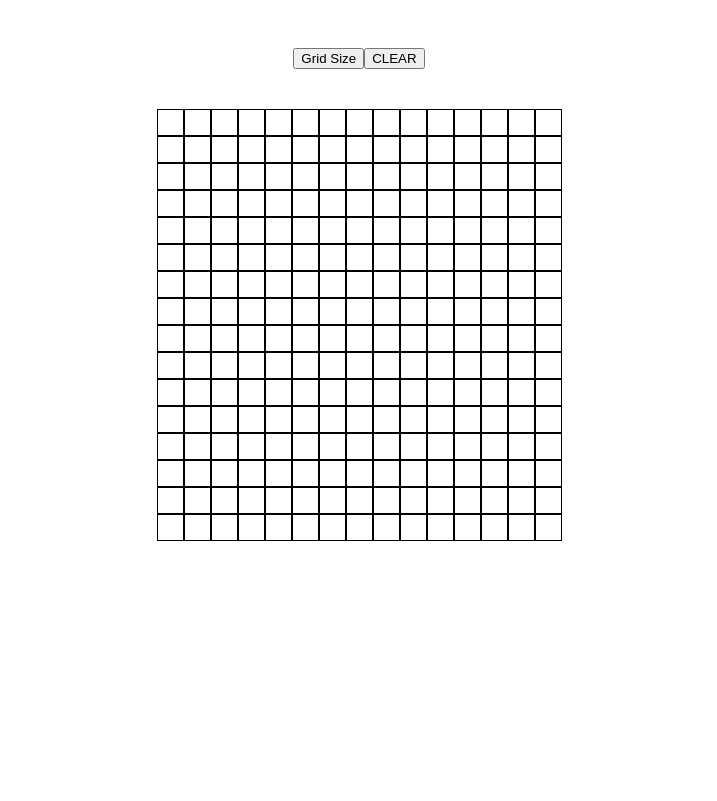
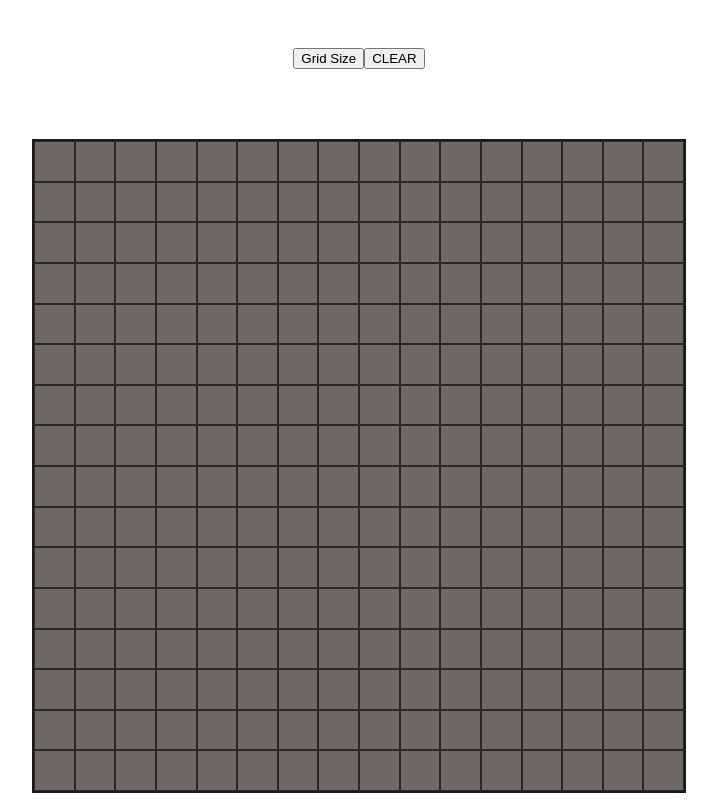
Before and after one commit to jackohhearts/Etch-A-Sketch, a plain HTML site: page index.html in a window 1280 px wide. Shown: the whole page, without its empty margins (281-998 px from the left). Drawn offline with Linux system fonts and the light colour scheme.

Commit message:
grid stays same size

```diff
--- a/index.html
+++ b/index.html
@@ -11,8 +11,10 @@
     <button id="gridSize-btn">Grid Size</button>
     <button id="clear-btn">CLEAR</button>
     </div>
+    <div class="mainDiv">
     <div id="container">
 
+    </div>
     </div>
     <script src="index.js"></script>
 </body>
--- a/index.js
+++ b/index.js
@@ -1,7 +1,7 @@
 const container = document.getElementById("container")
 const button = document.getElementById("gridSize-btn")
 const buttonclear = document.getElementById("clear-btn")
-let size = ""
+let size = "16"
 
 
     let mouseDown = false
@@ -26,24 +26,49 @@ let size = ""
     }
     )
 
-    function canvas(size) {
-        container.style.setProperty('--grid-column', size);
-        container.style.setProperty('--grid-row', size);
 
-    for(i = 0; i < size * size; i++){
-        const cell = document.createElement("div")
-        cell.addEventListener('mouseover', changeColor)
-        cell.addEventListener('mousedown', changeColor)
+    function canvas(xAxis=size,yAxis=size) {
 
-        container.appendChild(cell).className = 'grid-items'
+
+        for (let i = 0; i < yAxis; i++) {
+            let gridRow = document.createElement("div");
+            gridRow.classList.add("grid-row");
+            for (let k = 0; k < xAxis; k++) {
+                let gridCell = document.createElement("div");
+                gridCell.classList.add("grid-cell");
+                gridRow.addEventListener('mouseover', changeColor)
+        gridRow.addEventListener('mousedown', changeColor)
+        gridCell.addEventListener('mouseover', changeColor)
+        gridCell.addEventListener('mousedown', changeColor)
+                gridRow.appendChild(gridCell);
+
+            }
+            container.appendChild(gridRow);
+
+
+        }
+
     }
-}
+
+    //function canvas(size) {
+    //    container.style.gridTemplateColumns = `repeat(${size},1fr)`
+
+     //   for(i = 0; i < size * size; i++){
+       //     const cell = document.createElement("div")
+         //   cell.addEventListener('mouseover', changeColor)
+        //    cell.addEventListener('mousedown', changeColor)
+
+
+      //      container.appendChild(cell).className = 'grid-items'
+     //       cell.style.flexBasis = `calc(90% / ${size})`
+     //   }
+//}
 
     function checkSize(e) {
         deleteGridElements()
         if (e > 100) {
             alert("That's Too Large! Please Select A Value Less Than 100")
-            canvas(16)
+            canvas(xAxis=16,yAxis=16)
 
         } else {
             canvas(e)
@@ -58,10 +83,14 @@ let size = ""
     }
 
     function deleteGridElements(){
-        const allGrid = document.querySelectorAll(".grid-items");
-        allGrid.forEach((allGrid)=>{
-            allGrid.remove();
+        const allGridRow = document.querySelectorAll(".grid-row");
+        const allGridCell = document.querySelectorAll(".grid-cell");
+        allGridRow.forEach((allGridRow)=>{
+            allGridRow.remove();
+        })
+        allGridCell.forEach((allGridCell)=>{
+            allGridCell.remove();
         })
     }
 
- canvas(16)
+ canvas()
--- a/style.css
+++ b/style.css
@@ -1,25 +1,30 @@
+.mainDiv {
+    display:flex;
+    justify-content: center;
+    align-items: center;
+    margin: 30px 25px 0px 25px;
+    flex-flow: column;
+}
+
+
 #container {
     display: flex;
-    flex-wrap: wrap;
-    align-content: center;
-    justify-content: center;
+    flex-direction: column;
+    justify-content: flex-start;
+    margin: auto;
+    flex: 1 1 auto;
+    width: 100%;
+    max-height: 650px;
+    max-width: 650px;
+    aspect-ratio: 1/1;
+    border: 2px solid #1C1B1A;
+    background-color: #6f6865;
+
 }
 
-#container>div {
-    border: 1px solid black;
-    height: 25px;
-    width: 25px;
-}
 
-#container>div:nth-child(16n + 1) {
-    width: 100%;
-    border: 0;
-    height: 0;
-}
 
-#container>div:hover {
 
-}
 
 .buttonContainer {
     display: flex;
@@ -29,3 +34,22 @@
     padding-bottom: 40px;
     padding-top: 40px;
 }
+
+
+.grid-row {
+    display:flex;
+    flex: 1 1 auto;
+    padding:0;
+    margin:0;
+    gap:0;
+}
+
+.grid-cell {
+    margin:1px;
+    flex: 1 1 100%;
+    border: 1px solid #2B2827;
+    margin:0;
+    transition: transform .1s ease-in-out;
+    color:black;
+    font-size: 0px;
+}
```
